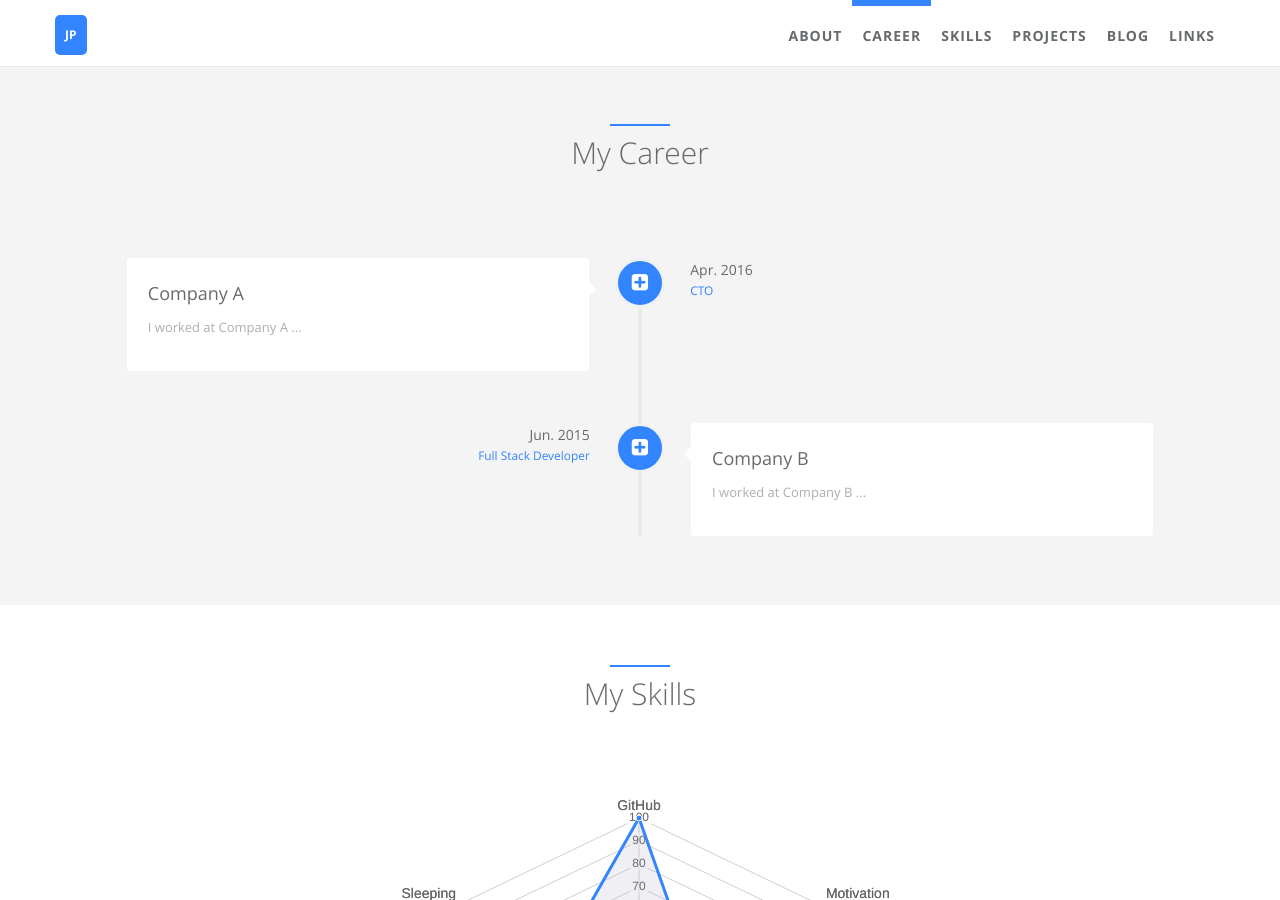
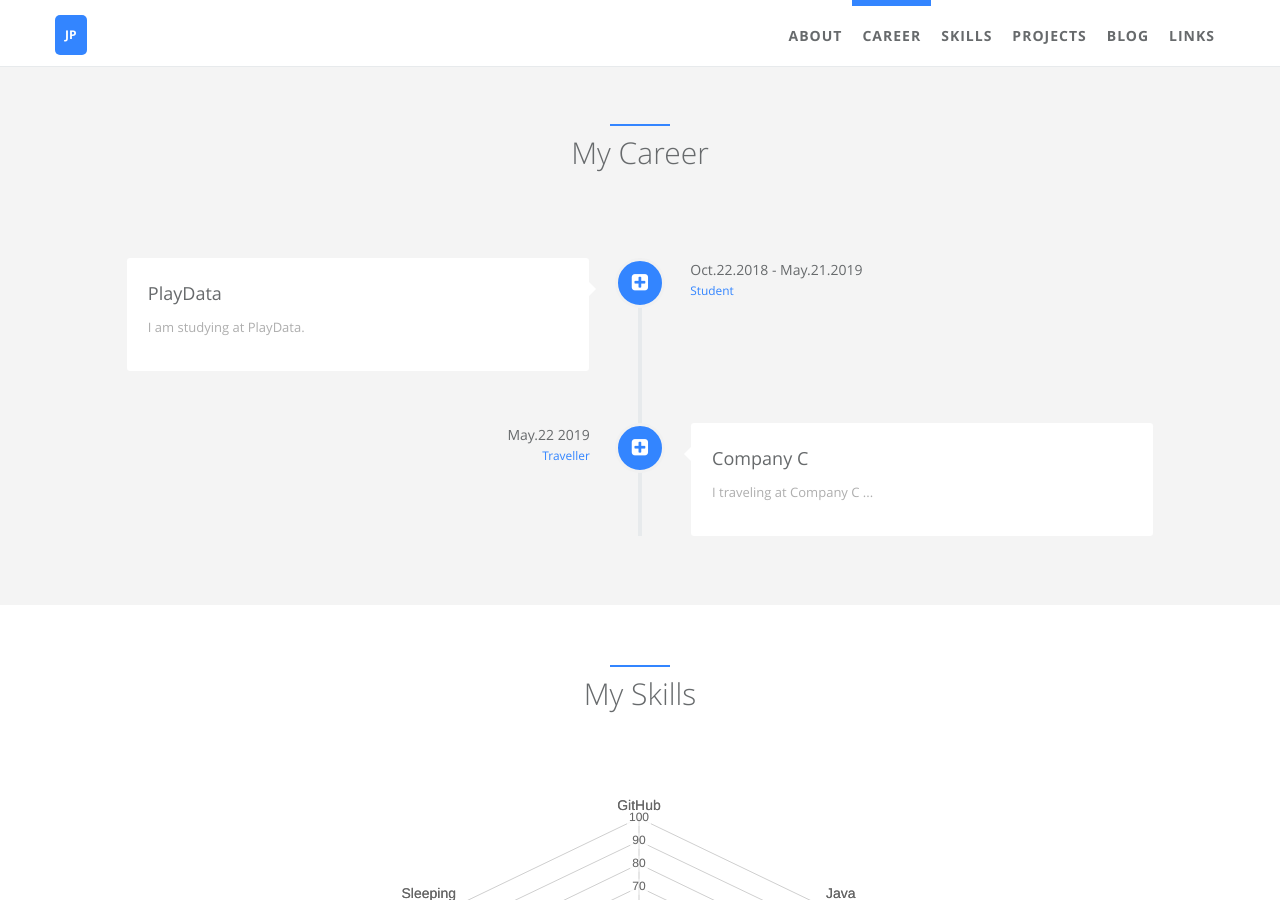
Before and after one commit to huo2233/huo2233.github.io, a Jekyll site: the page built from index.html, in a window 1280 px wide and 900 px high, scrolled down 818 px. Built offline with Jekyll 4.4.1, drawn with Linux system fonts in a browser that asks for light colours.

Commit message:
careerchange

```diff
--- a/_data/index/careers.yml
+++ b/_data/index/careers.yml
@@ -1,29 +1,29 @@
 # careers section data
 # if you don't have language feature(language.yml is empty), ignore "i18n" items
 - name:
-    detail: Company A
-    i18n: company_a
+    detail: PlayData
+    i18n: BigData
   desc:
-    detail: I worked at Company A ...
-    i18n: company_a_desc
+    detail: I am studying at PlayData.
+    i18n: BigData
   date:
-    detail: Apr. 2016
-    i18n: company_a_date
+    detail: Oct.22.2018 - May.21.2019
+    i18n: institue_a_date
   job:
-    detail: CTO
-    i18n: company_a_job
+    detail: Student
+    i18n: student
   icon: fa-plus-square
 
 - name:
-    detail: Company B
-    i18n: company_b
+    detail: Company C
+    i18n: company_c
   desc:
-    detail: I worked at Company B ...
-    i18n: company_b_desc
+    detail: I traveling at Company C ...
+    i18n: company_c_desc
   date:
-    detail: Jun. 2015
+    detail: May.22 2019
     i18n: company_b_date
   job:
-    detail: Full Stack Developer
-    i18n: company_b_job
+    detail: Traveller
+    i18n: company_c_job
   icon: fa-plus-square
--- a/_data/index/skills.yml
+++ b/_data/index/skills.yml
@@ -2,5 +2,5 @@
 
 label: Ability
 id : cs
-aspects: GitHub, Motivation, HTML5, ReactJS, Machine Learing, Python, Sleeping
-percentage: 100, 35, 65, 80, 70, 90, 50
+aspects: GitHub, Java, HTML5, Language, Machine Learing, Python, Sleeping
+percentage: 50, 35, 65, 80, 50, 60, 90
```
